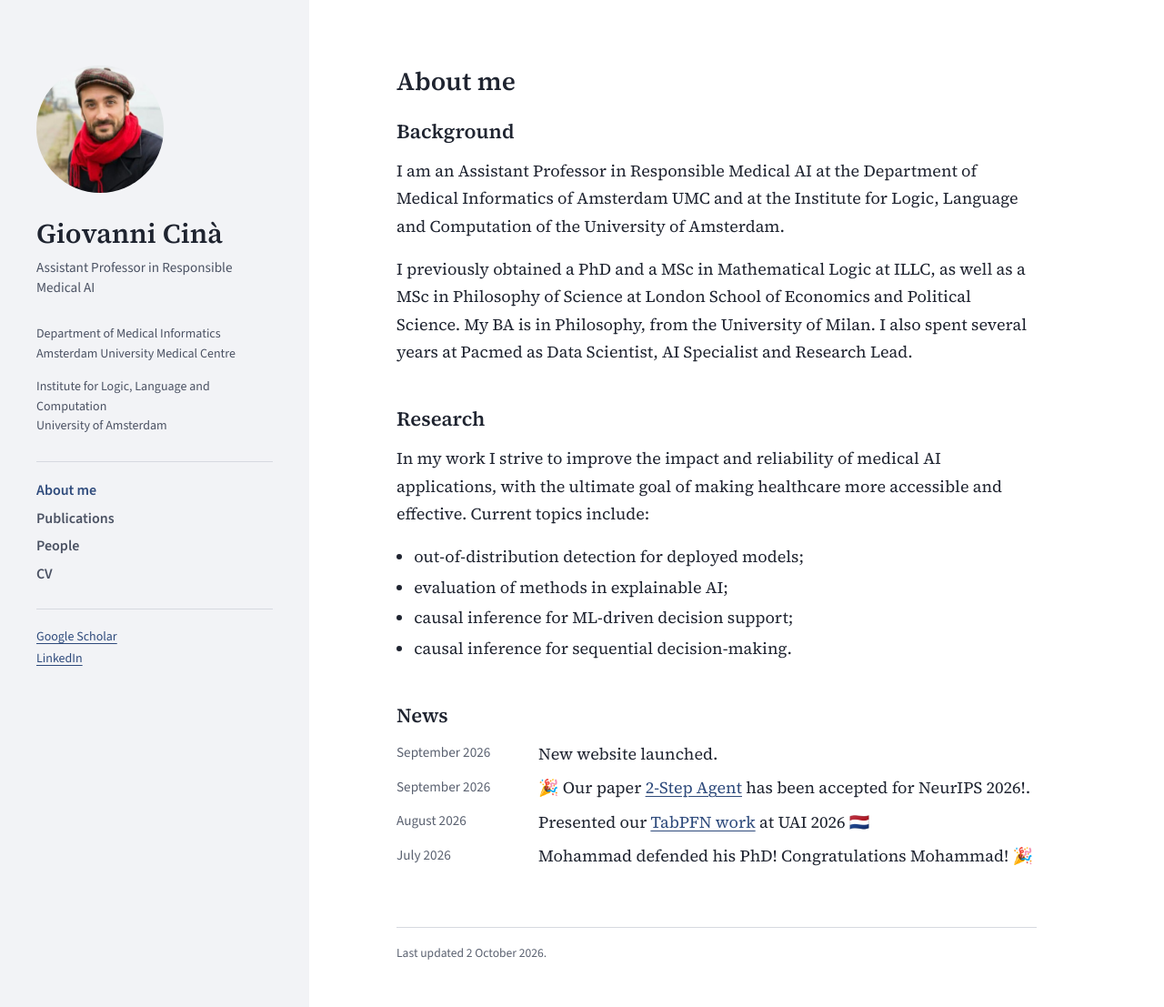
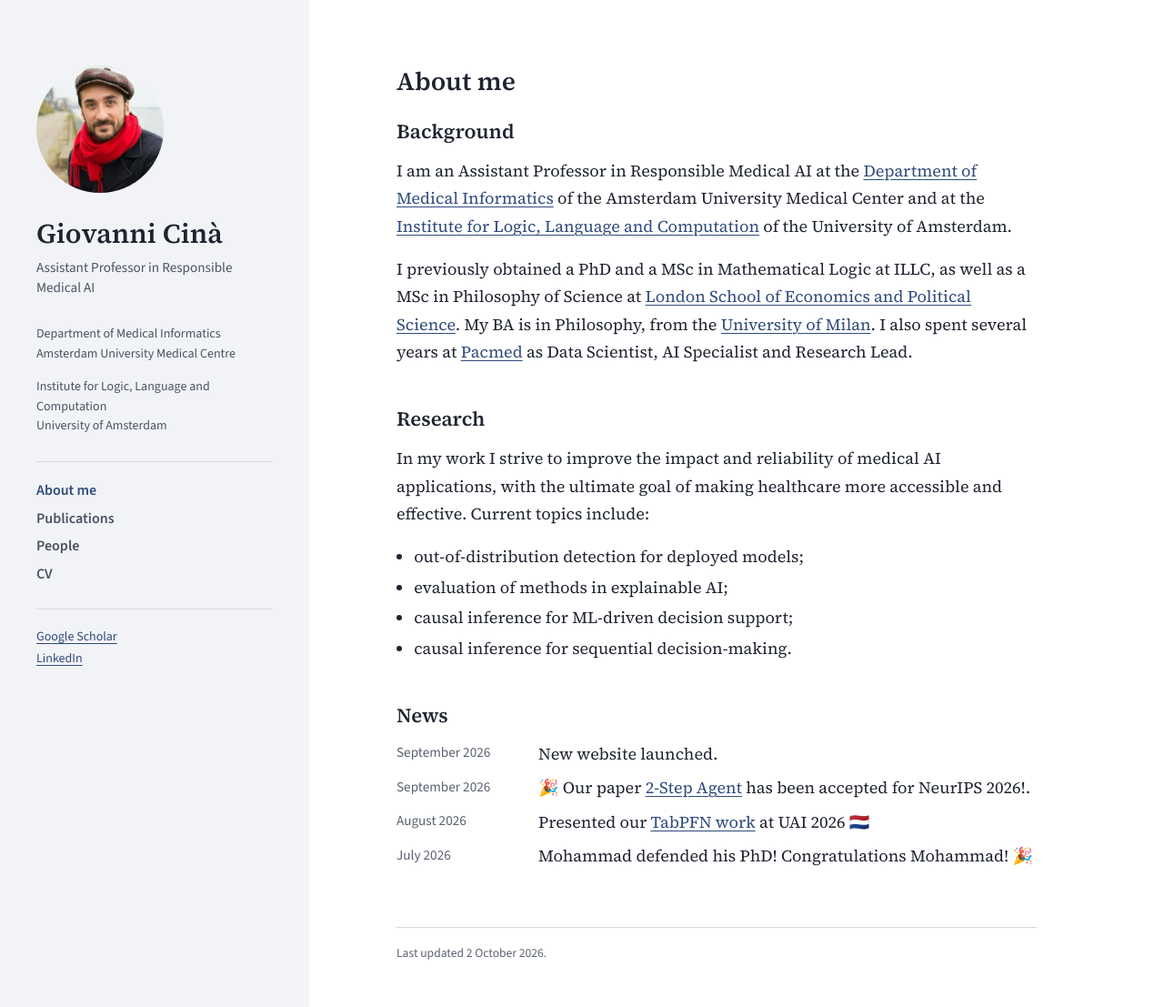
Before and after one commit to Giovannicina/giovannicina.github.io, a Jekyll site: the page built from index.md, in a window 1280 px wide and 1107 px high. Shown: the whole window at 91% size. Built offline with Jekyll 4.4.1, drawn with Linux system fonts in a browser that asks for light colours.

Commit message:
Update index.md

```diff
--- a/index.md
+++ b/index.md
@@ -7,9 +7,9 @@ title: About me
 ## Background
 
 <!-- Draft: rewrite freely. -->
-I am an Assistant Professor in Responsible Medical AI at the Department of Medical Informatics of Amsterdam UMC and at the Institute for Logic, Language and Computation of the University of Amsterdam.
+I am an Assistant Professor in Responsible Medical AI at the [Department of Medical Informatics](https://kik.amsterdamumc.org) of the Amsterdam University Medical Center and at the [Institute for Logic, Language and Computation](https://www.illc.uva.nl) of the University of Amsterdam.
 
-I previously obtained a PhD and a MSc in Mathematical Logic at ILLC, as well as a MSc in Philosophy of Science at London School of Economics and Political Science. My BA is in Philosophy, from the University of Milan. I also spent several years at Pacmed as Data Scientist, AI Specialist and Research Lead.
+I previously obtained a PhD and a MSc in Mathematical Logic at ILLC, as well as a MSc in Philosophy of Science at [London School of Economics and Political Science](https://www.lse.ac.uk). My BA is in Philosophy, from the [University of Milan](https://www.unimi.it/en). I also spent several years at [Pacmed](https://www.pacmed.ai/en) as Data Scientist, AI Specialist and Research Lead.
 
 ## Research
 
```
